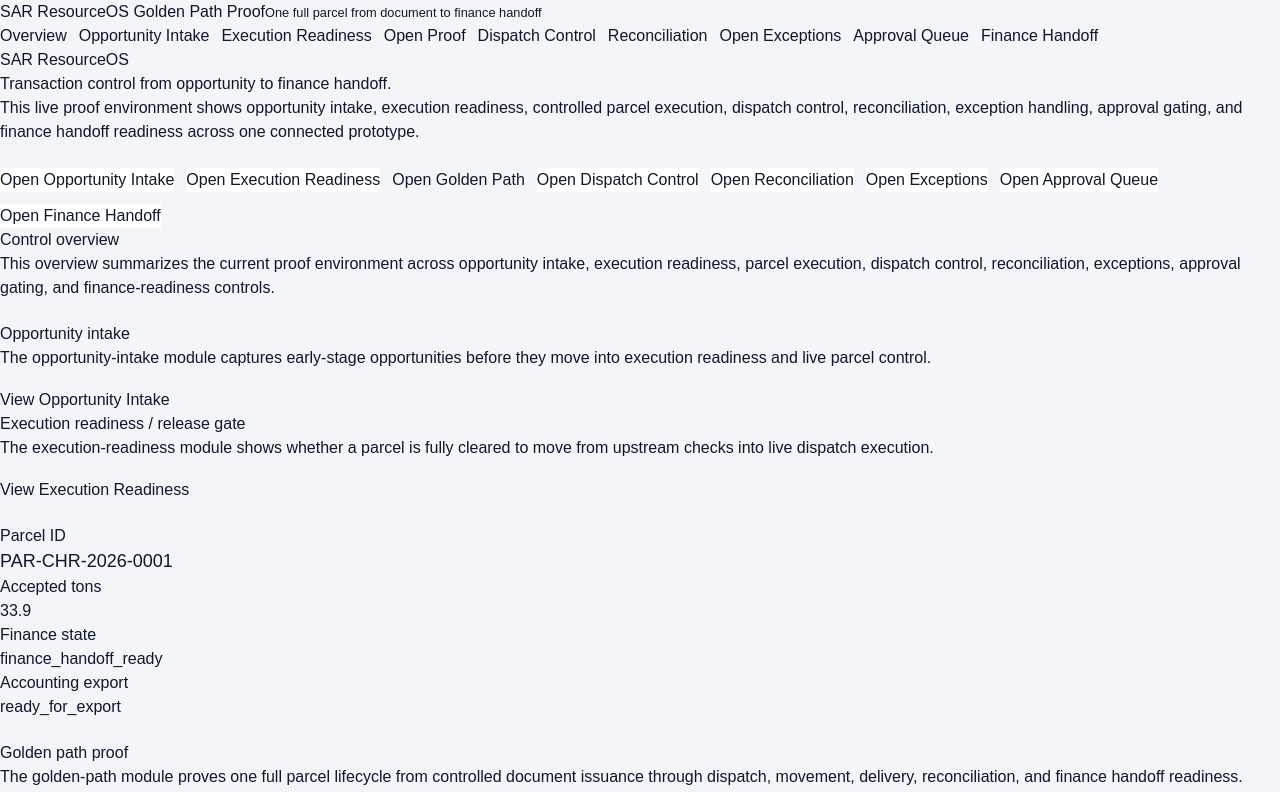
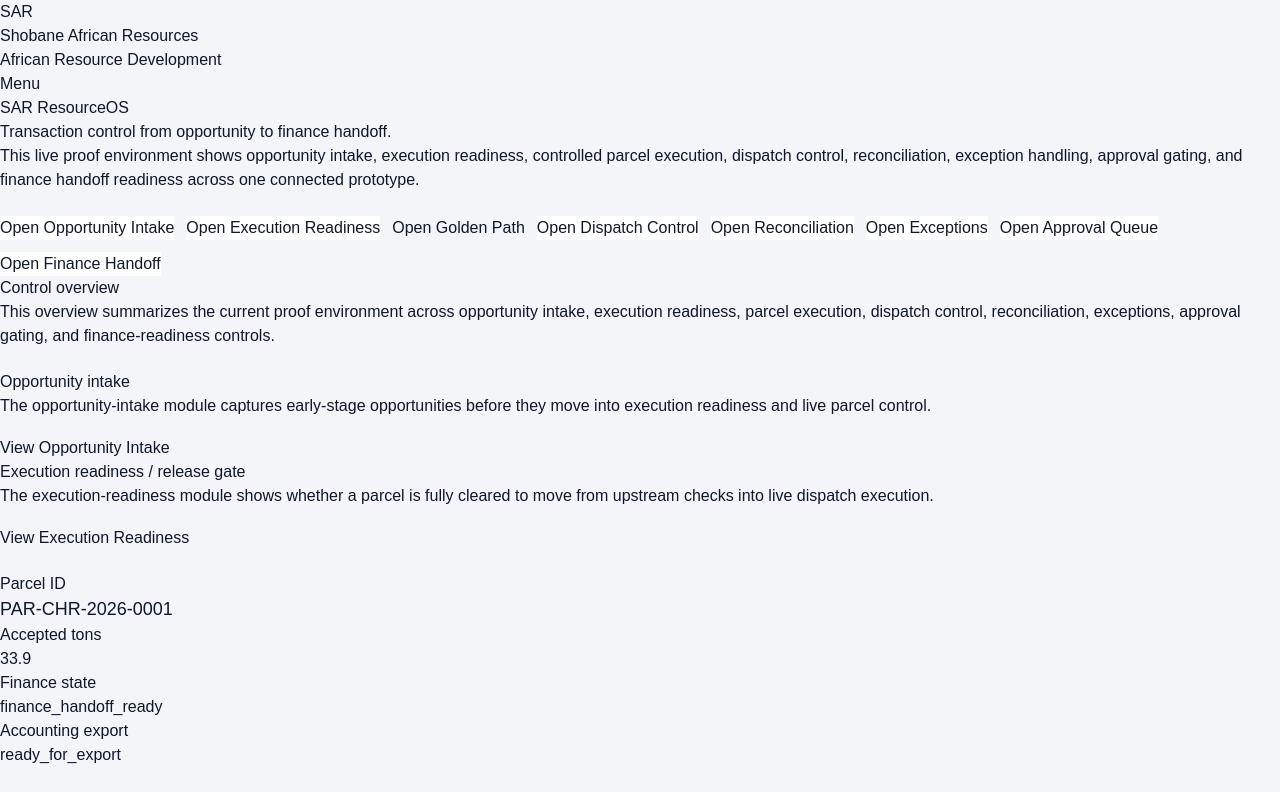
Before and after one commit to shobanesiyanda/sar-resourceos-golden-path-proof, a Next.js app: page / in a window 1280 px wide. Shown: the top 792 px of the page. Built offline with nearby package versions, Linux system fonts and the light colour scheme.

Commit message:
Update SAR header brand subheading to African Resource Development

```diff
--- a/components/Header.tsx
+++ b/components/Header.tsx
@@ -1,42 +1,149 @@
+"use client";
+
+import { useEffect, useState } from "react";
+
+const navigation = [
+  { name: "About Us", href: "/about" },
+  { name: "Operations", href: "/operations" },
+  { name: "Sustainability", href: "/sustainability" },
+  { name: "Investor Relations", href: "/investor-relations" },
+  { name: "Media", href: "/media" },
+  { name: "Leadership", href: "/leadership" },
+  { name: "Careers", href: "/careers" },
+  { name: "Contact", href: "/contact" },
+];
+
 export default function Header() {
+  const [menuOpen, setMenuOpen] = useState(false);
+
+  useEffect(() => {
+    if (menuOpen) {
+      document.body.style.overflow = "hidden";
+    } else {
+      document.body.style.overflow = "";
+    }
+
+    return () => {
+      document.body.style.overflow = "";
+    };
+  }, [menuOpen]);
+
+  function closeMenu() {
+    setMenuOpen(false);
+  }
+
+  function toggleMenu() {
+    setMenuOpen((prev) => !prev);
+  }
+
   return (
-    <header>
-      <div className="container nav">
-        <div className="brand">
-          <span>SAR ResourceOS Golden Path Proof</span>
-          <small>One full parcel from document to finance handoff</small>
+    <>
+      <header className="sticky top-0 z-50 border-b border-white/10 bg-[linear-gradient(135deg,#0a1526_0%,#10233f_45%,#0a1526_100%)] text-white backdrop-blur">
+        <div className="mx-auto flex max-w-7xl items-center justify-between px-4 py-4 sm:px-6 lg:px-10">
+          <a
+            href="/"
+            className="flex min-w-0 items-center gap-3"
+            aria-label="Shobane African Resources home"
+          >
+            <div className="flex h-12 w-12 shrink-0 items-center justify-center rounded-full border border-[#c8a239] text-lg font-semibold text-[#c8a239] shadow-[inset_0_0_0_1px_rgba(200,162,57,0.15)]">
+              SAR
             </div>
 
-        <div style={{ display: "flex", gap: 12, flexWrap: "wrap" }}>
-          <a className="btn" href="/">
-            Overview
+            <div className="min-w-0">
+              <div className="truncate text-[11px] font-semibold uppercase tracking-[0.22em] text-white sm:text-[12px]">
+                Shobane African Resources
+              </div>
+              <div className="truncate text-[9px] uppercase tracking-[0.32em] text-white/55 sm:text-[10px]">
+                African Resource Development
+              </div>
+            </div>
           </a>
-          <a className="btn" href="/opportunity-intake">
-            Opportunity Intake
+
+          <button
+            type="button"
+            onClick={toggleMenu}
+            className="inline-flex items-center justify-center rounded-[22px] border border-white/10 bg-white/6 px-5 py-3 text-sm font-medium text-white shadow-[inset_0_1px_0_rgba(255,255,255,0.06)] transition hover:bg-white/10"
+            aria-expanded={menuOpen}
+            aria-controls="site-menu"
+            aria-label={menuOpen ? "Close menu" : "Open menu"}
+          >
+            {menuOpen ? "Close" : "Menu"}
+          </button>
+        </div>
+      </header>
+
+      {menuOpen ? (
+        <div
+          className="fixed inset-0 z-[60] bg-[#07111f]/96 backdrop-blur-md"
+          id="site-menu"
+        >
+          <div className="mx-auto flex min-h-screen max-w-7xl flex-col px-4 py-4 sm:px-6 lg:px-10">
+            <div className="flex items-center justify-between border-b border-white/10 pb-4">
+              <a
+                href="/"
+                onClick={closeMenu}
+                className="flex min-w-0 items-center gap-3"
+              >
+                <div className="flex h-11 w-11 shrink-0 items-center justify-center rounded-full border border-[#c8a239] text-base font-semibold text-[#c8a239]">
+                  SAR
+                </div>
+
+                <div className="min-w-0">
+                  <div className="truncate text-[11px] font-semibold uppercase tracking-[0.22em] text-white sm:text-[12px]">
+                    Shobane African Resources
+                  </div>
+                  <div className="truncate text-[9px] uppercase tracking-[0.32em] text-white/55 sm:text-[10px]">
+                    African Resource Development
+                  </div>
+                </div>
               </a>
-          <a className="btn" href="/execution-readiness">
-            Execution Readiness
+
+              <button
+                type="button"
+                onClick={closeMenu}
+                className="inline-flex items-center justify-center rounded-[22px] border border-white/10 bg-white/6 px-5 py-3 text-sm font-medium text-white transition hover:bg-white/10"
+                aria-label="Close menu"
+              >
+                Close
+              </button>
+            </div>
+
+            <nav className="mt-6 grid gap-3">
+              {navigation.map((item) => (
+                <a
+                  key={item.name}
+                  href={item.href}
+                  onClick={closeMenu}
+                  className="rounded-2xl border border-white/15 bg-white/[0.03] px-4 py-4 text-sm font-medium text-white transition hover:bg-white/[0.07]"
+                >
+                  {item.name}
                 </a>
-          <a className="btn btn-primary" href="/golden-path">
-            Open Proof
-          </a>
-          <a className="btn" href="/dispatch-control">
-            Dispatch Control
-          </a>
-          <a className="btn" href="/reconciliation">
-            Reconciliation
-          </a>
-          <a className="btn" href="/exceptions">
-            Open Exceptions
-          </a>
-          <a className="btn" href="/approval-queue">
-            Approval Queue
-          </a>
-          <a className="btn" href="/finance-handoff">
-            Finance Handoff
+              ))}
+            </nav>
+
+            <div className="mt-4">
+              <a
+                href="/contact"
+                onClick={closeMenu}
+                className="inline-flex w-full items-center justify-center rounded-2xl bg-white px-5 py-4 text-sm font-semibold text-slate-900 transition hover:opacity-95"
+              >
+                Enquire
               </a>
             </div>
+
+            <div className="mt-8 rounded-[24px] border border-white/10 bg-white/[0.03] p-5">
+              <p className="text-[11px] uppercase tracking-[0.3em] text-white/45">
+                Corporate profile
+              </p>
+              <p className="mt-4 max-w-2xl text-sm leading-7 text-white/68">
+                Shobane African Resources is an African resources company
+                focused on sourcing, supply and disciplined commercial
+                execution across selected value chains.
+              </p>
             </div>
-    </header>
+          </div>
+        </div>
+      ) : null}
+    </>
   );
   }
```
Lines whose indentation alone changed are shown as unchanged.
